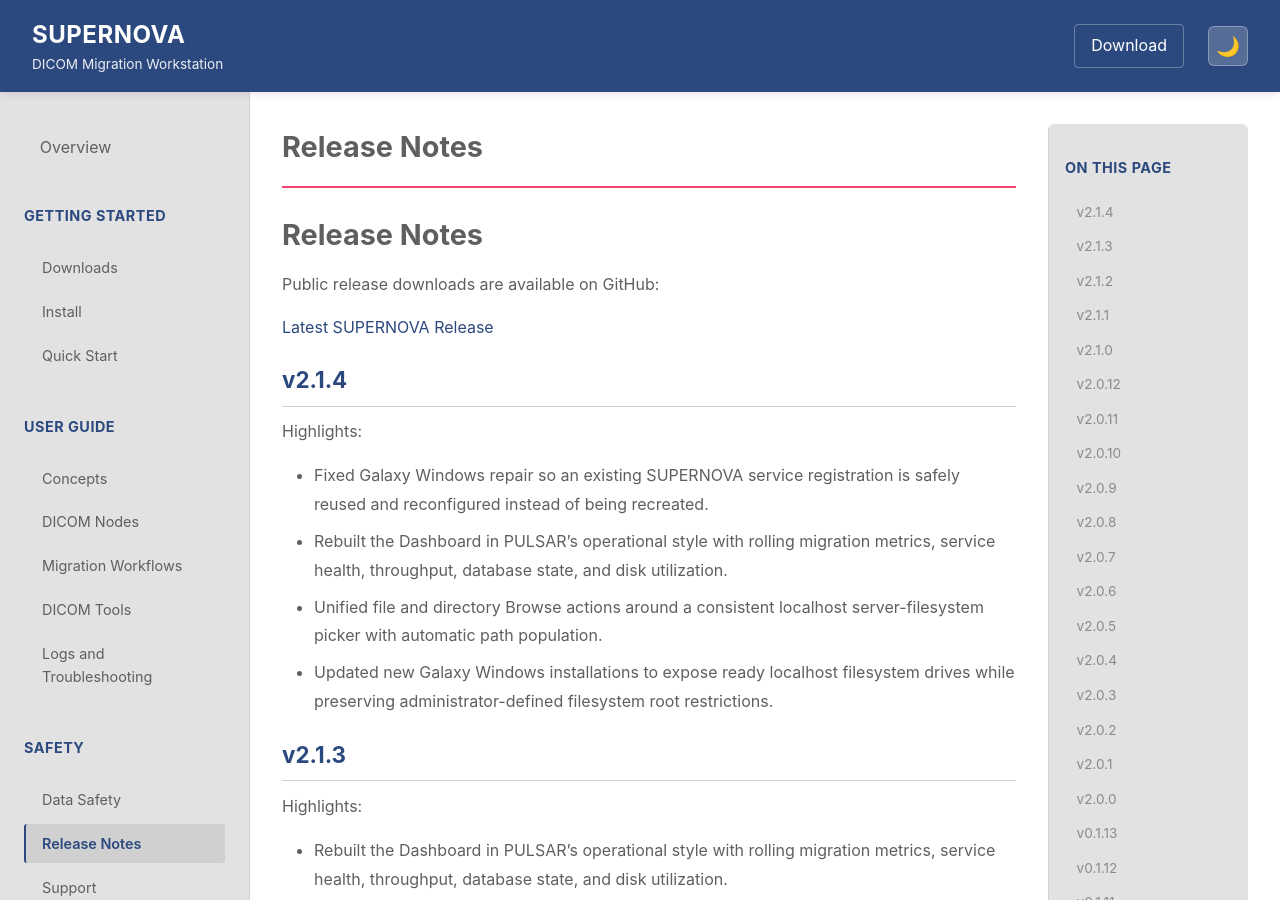
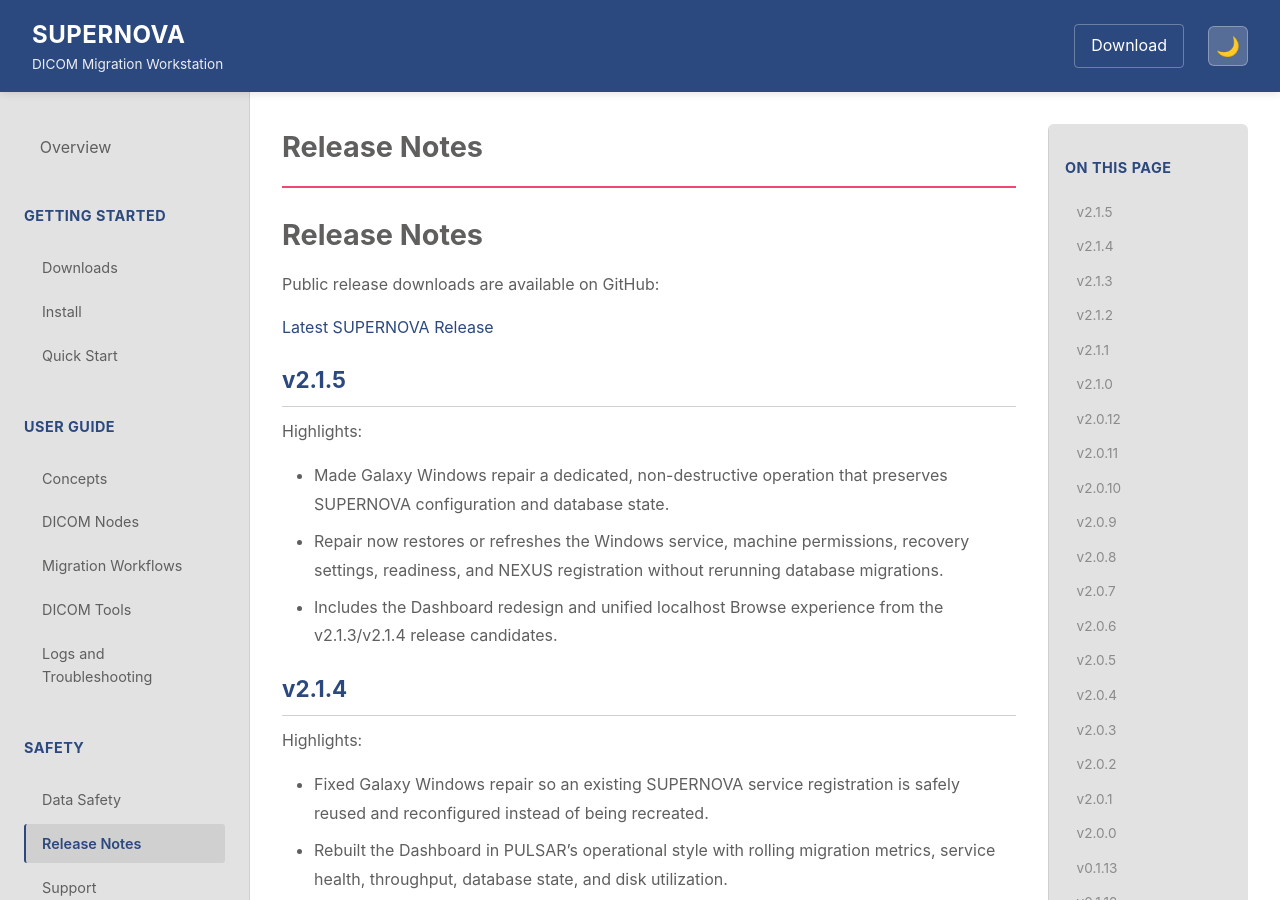
Before and after one commit to JayDubb85/SUPERNOVA-Releases, a Jekyll site: the page built from docs/release-notes.md, in a window 1280 px wide and 900 px high. Built offline with Jekyll 4.4.1, drawn with Linux system fonts in a browser that asks for light colours.

Commit message:
Update public documentation

```diff
--- a/docs/release-notes.md
+++ b/docs/release-notes.md
@@ -9,6 +9,18 @@ description: SUPERNOVA public release notes
 Public release downloads are available on GitHub:
 
 [Latest SUPERNOVA Release](https://github.com/JayDubb85/SUPERNOVA-Releases/releases/latest)
+
+## v2.1.5
+
+Highlights:
+
+- Made Galaxy Windows repair a dedicated, non-destructive operation that
+  preserves SUPERNOVA configuration and database state.
+- Repair now restores or refreshes the Windows service, machine permissions,
+  recovery settings, readiness, and NEXUS registration without rerunning
+  database migrations.
+- Includes the Dashboard redesign and unified localhost Browse experience from
+  the v2.1.3/v2.1.4 release candidates.
 
 ## v2.1.4
 
```
